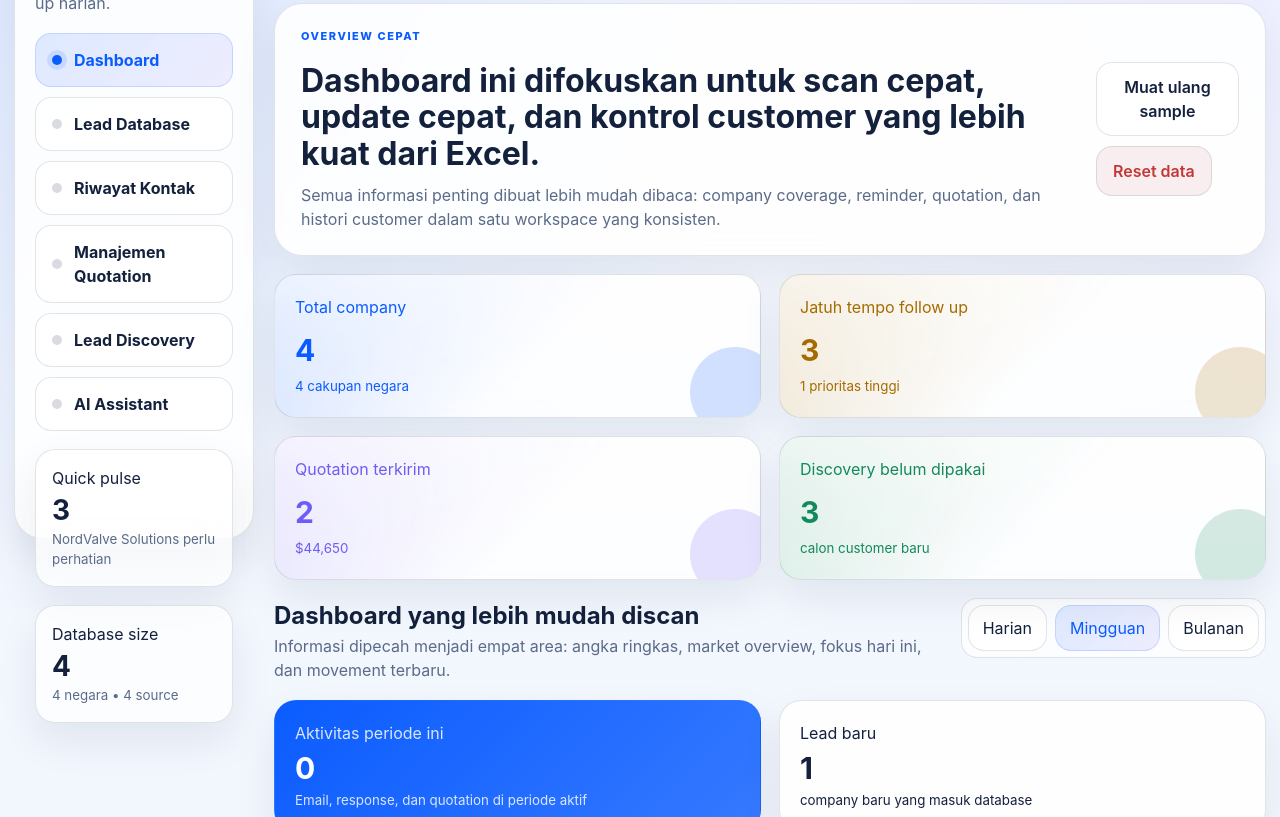
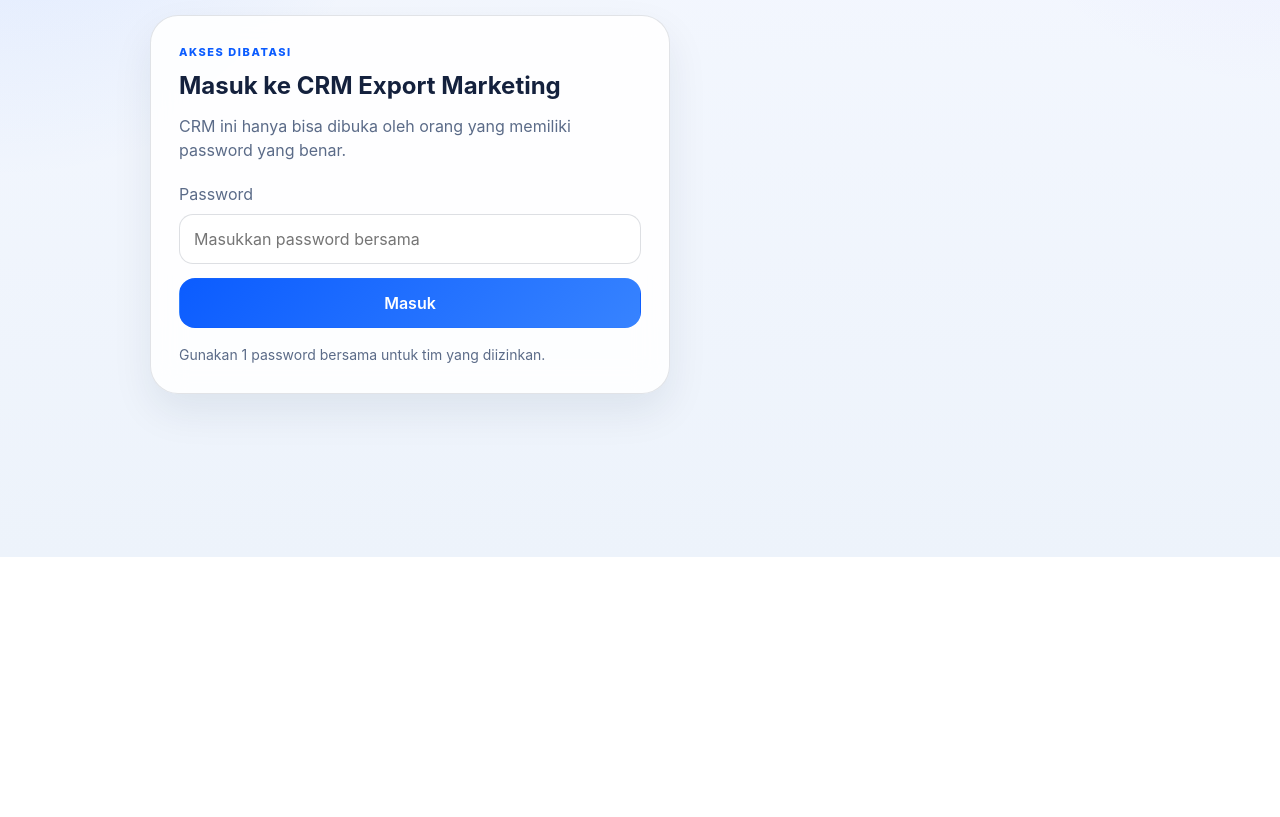
Before and after one commit to ulilalifianin/CRM-Export-Marketing, a website built with Vite: page index.html in a window 1280 px wide. Shown: the part 243-1060 px from the top of the page. After the commit the page ends 800 px from the top, so only its background shows below. Built offline with nearby package versions, Linux system fonts and the light colour scheme.

Commit message:
Add shared-password login gate

```diff
--- a/src/main.ts
+++ b/src/main.ts
@@ -105,6 +105,8 @@ interface AppData {
 interface AppState {
   data: AppData
   uiLanguage: UiLanguage
+  isAuthenticated: boolean
+  authError: string | null
   view: ViewKey
   timeframe: ReportWindow
   leadSearch: string
@@ -124,6 +126,8 @@ interface AppState {
 
 const storageKey = 'crm-export-marketing-v1'
 const uiLanguageKey = 'crm-export-marketing-ui-language'
+const authSessionKey = 'crm-export-marketing-authenticated'
+const sharedPassword = 'ganti-password-anda'
 const pipelineStatuses: LeadStatus[] = [
   'New Lead',
   'Contacted',
@@ -336,6 +340,16 @@ const translations: Record<UiLanguage, Record<string, string>> = {
     daily: 'Harian',
     weekly: 'Mingguan',
     monthly: 'Bulanan',
+    loginTitle: 'Masuk ke CRM Export Marketing',
+    loginDesc: 'CRM ini hanya bisa dibuka oleh orang yang memiliki password yang benar.',
+    passwordLabel: 'Password',
+    passwordPlaceholder: 'Masukkan password bersama',
+    loginButton: 'Masuk',
+    loginHint: 'Gunakan 1 password bersama untuk tim yang diizinkan.',
+    wrongPassword: 'Password salah. Coba lagi.',
+    logout: 'Logout',
+    accessRestricted: 'Akses dibatasi',
+    sessionActive: 'Sesi aktif',
   },
   en: {
     all: 'All',
@@ -528,6 +542,16 @@ const translations: Record<UiLanguage, Record<string, string>> = {
     daily: 'Daily',
     weekly: 'Weekly',
     monthly: 'Monthly',
+    loginTitle: 'Sign in to CRM Export Marketing',
+    loginDesc: 'This CRM can only be opened by people who have the correct password.',
+    passwordLabel: 'Password',
+    passwordPlaceholder: 'Enter the shared password',
+    loginButton: 'Sign in',
+    loginHint: 'Use one shared password for the approved team.',
+    wrongPassword: 'Incorrect password. Please try again.',
+    logout: 'Logout',
+    accessRestricted: 'Restricted access',
+    sessionActive: 'Session active',
   },
 }
 
@@ -540,6 +564,8 @@ document.title = 'CRM Export Marketing'
 const state: AppState = {
   data: loadData(),
   uiLanguage: loadUiLanguage(),
+  isAuthenticated: loadAuthState(),
+  authError: null,
   view: 'dashboard',
   timeframe: 'weekly',
   leadSearch: '',
@@ -564,6 +590,10 @@ document.documentElement.lang = state.uiLanguage
 renderApp()
 bindEvents()
 
+function loadAuthState(): boolean {
+  return sessionStorage.getItem(authSessionKey) === 'true'
+}
+
 function loadUiLanguage(): UiLanguage {
   return localStorage.getItem(uiLanguageKey) === 'en' ? 'en' : 'id'
 }
@@ -571,6 +601,14 @@ function loadUiLanguage(): UiLanguage {
 function persistUiLanguage(): void {
   localStorage.setItem(uiLanguageKey, state.uiLanguage)
   document.documentElement.lang = state.uiLanguage
+}
+
+function persistAuthState(): void {
+  if (state.isAuthenticated) {
+    sessionStorage.setItem(authSessionKey, 'true')
+  } else {
+    sessionStorage.removeItem(authSessionKey)
+  }
 }
 
 function t(key: string): string {
@@ -1147,6 +1185,11 @@ function getPriorityLeads(): Lead[] {
 }
 
 function renderApp(): void {
+  if (!state.isAuthenticated) {
+    app.innerHTML = renderLoginScreen()
+    return
+  }
+
   const filteredLeads = getFilteredLeads()
   const activeLead = getLeadById(state.activeLeadId) ?? filteredLeads[0] ?? state.data.leads[0]
   const reminders = getReminders(state.data.leads)
@@ -1205,6 +1248,7 @@ function renderApp(): void {
                 <option value="en" ${state.uiLanguage === 'en' ? 'selected' : ''}>EN</option>
               </select>
             </label>
+            <button class="btn" data-action="logout">${t('logout')}</button>
             <button class="btn btn-primary" data-view="leads">${t('newCustomer')}</button>
             <button class="btn" data-view="contacts">${t('updateFollowUpShort')}</button>
             <button class="btn" data-action="export-excel">${t('export')}</button>
@@ -1255,6 +1299,40 @@ function renderApp(): void {
           }
         </main>
       </div>
+    </div>
+  `
+}
+
+function renderLoginScreen(): string {
+  return `
+    <div class="auth-shell">
+      <div class="auth-topbar">
+        <div>
+          <p class="eyebrow">${t('accessRestricted')}</p>
+          <h1>CRM Export Marketing</h1>
+        </div>
+        <label class="language-switch">
+          <span>${t('language')}</span>
+          <select id="language-switch">
+            <option value="id" ${state.uiLanguage === 'id' ? 'selected' : ''}>ID</option>
+            <option value="en" ${state.uiLanguage === 'en' ? 'selected' : ''}>EN</option>
+          </select>
+        </label>
+      </div>
+      <article class="auth-card">
+        <p class="eyebrow">${t('accessRestricted')}</p>
+        <h2>${t('loginTitle')}</h2>
+        <p class="auth-copy">${t('loginDesc')}</p>
+        <form id="login-form" class="auth-form">
+          <label>
+            <span>${t('passwordLabel')}</span>
+            <input name="password" type="password" placeholder="${t('passwordPlaceholder')}" required />
+          </label>
+          ${state.authError ? `<div class="warning-box">${escapeHtml(state.authError)}</div>` : ''}
+          <button class="btn btn-primary" type="submit">${t('loginButton')}</button>
+        </form>
+        <p class="auth-hint">${t('loginHint')}</p>
+      </article>
     </div>
   `
 }
@@ -1840,6 +1918,16 @@ function bindEvents(): void {
       renderApp()
       return
     }
+    if (action === 'logout') {
+      state.isAuthenticated = false
+      state.authError = null
+      state.notice = null
+      state.generatedSubject = ''
+      state.generatedOutput = ''
+      persistAuthState()
+      renderApp()
+      return
+    }
     if (action === 'select-lead' && id) {
       state.activeLeadId = id
       state.assistantLeadId = id
@@ -1942,6 +2030,10 @@ function bindEvents(): void {
     event.preventDefault()
     const form = event.target
     if (!(form instanceof HTMLFormElement)) return
+    if (form.id === 'login-form') {
+      handleLoginSubmit(form)
+      return
+    }
     if (form.id === 'lead-form') {
       handleLeadSubmit(form)
       return
@@ -1958,6 +2050,21 @@ function bindEvents(): void {
       handleAssistantSubmit(form)
     }
   })
+}
+
+function handleLoginSubmit(form: HTMLFormElement): void {
+  const formData = new FormData(form)
+  const password = String(formData.get('password') || '')
+  if (password !== sharedPassword) {
+    state.authError = t('wrongPassword')
+    renderApp()
+    return
+  }
+
+  state.isAuthenticated = true
+  state.authError = null
+  persistAuthState()
+  renderApp()
 }
 
 function handleLeadSubmit(form: HTMLFormElement): void {
--- a/src/style.css
+++ b/src/style.css
@@ -73,6 +73,56 @@ p {
 
 #app {
   min-height: 100vh;
+}
+
+.auth-shell {
+  width: min(980px, calc(100vw - 28px));
+  min-height: 100vh;
+  margin: 0 auto;
+  padding: 24px 0 40px;
+  display: grid;
+  align-content: center;
+  gap: 20px;
+}
+
+.auth-topbar {
+  display: flex;
+  justify-content: space-between;
+  gap: 18px;
+  align-items: flex-start;
+}
+
+.auth-card {
+  width: min(520px, 100%);
+  padding: 28px;
+  border-radius: 28px;
+  background: var(--surface);
+  border: 1px solid var(--border);
+  box-shadow: var(--shadow);
+  backdrop-filter: blur(16px);
+}
+
+.auth-card h2 {
+  margin-bottom: 10px;
+}
+
+.auth-copy,
+.auth-hint {
+  color: var(--muted);
+}
+
+.auth-copy {
+  margin-bottom: 20px;
+}
+
+.auth-form {
+  display: grid;
+  gap: 14px;
+}
+
+.auth-hint {
+  margin-top: 16px;
+  font-size: 14px;
 }
 
 .shell {
@@ -926,12 +976,19 @@ tbody tr:hover {
     grid-template-columns: 1fr;
   }
 
+  .auth-shell {
+    width: min(100vw - 18px, 100%);
+    align-content: start;
+    padding-top: 18px;
+  }
+
   .sidebar {
     position: static;
     height: auto;
   }
 
   .topbar,
+  .auth-topbar,
   .hero-band,
   .section-head,
   .panel-head,
```
